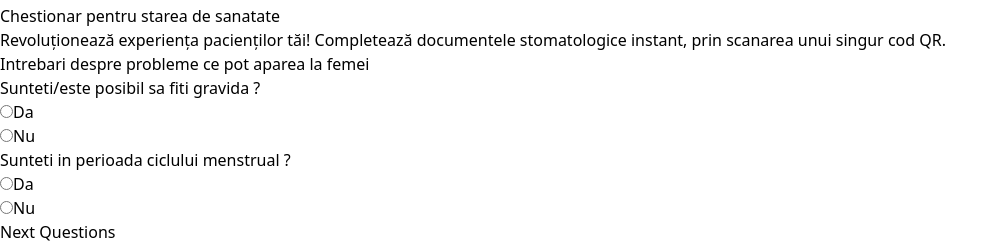
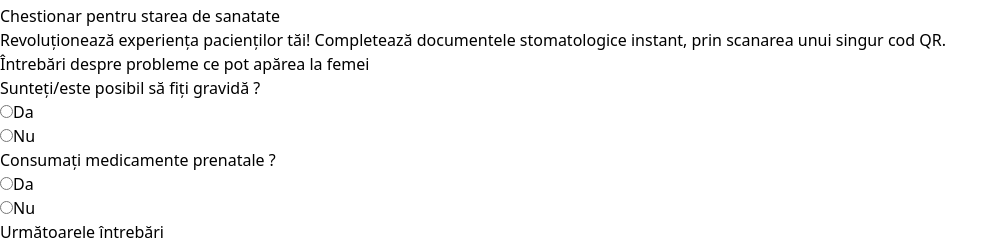
Before and after one commit to StanaAndrei/oralisys-demo, a React (Vite) app: page / in a window 1280 px wide. Both pictures are taken after typing "Sample", "Sample", "Sample", "Sample", "Sample" into the empty fields and a click on the button "Submit". Shown: the part 547-797 px from the top of the page, without its empty margins (0-1008 px from the left). Built offline with nearby package versions, Linux system fonts and the light colour scheme.

Commit message:
added diacritice

```diff
--- a/datastore/questions-pacient-state.js
+++ b/datastore/questions-pacient-state.js
@@ -1,26 +1,26 @@
 export const questionsData = {
-    ['probleme ce pot aparea la femei']: [
+    ['probleme ce pot apărea la femei']: [
         {
             id: 'q1',
-            text: 'Sunteti/este posibil sa fiti gravida ?',
+            text: 'Sunteți/este posibil să fiți gravidă ?',
             options: [
                 { id: 'c1lb1', label: 'Da' },
                 { id: 'c1lb2', label: 'Nu' },
             ]
         },
         {
-            id: 'q2',
-            text: 'Sunteti in perioada ciclului menstrual ?',
+            id: 'q1',
+            text: 'Consumați medicamente prenatale ?',
             options: [
-                { id: 'c1lb3', label: 'Da' },
-                { id: 'c1lb4', label: 'Nu' },
+                { id: 'c2lb3', label: 'Da' },
+                { id: 'c2lb4', label: 'Nu' },
             ]
-        },
+        }
     ],
     ['alergii si tratamente']: [
         {
             id: 'q3',
-            text: 'Suferiti de alergii sau intoleranţe medicamentoase sau nemedicamentoase ?',
+            text: 'Suferiți de alergii sau intoleranţe medicamentoase sau nemedicamentoase ?',
             options: [
                 { id: 'c2lb1', label: 'Da' },
                 { id: 'c2lb2', label: 'Nu' },
@@ -28,7 +28,7 @@ export const questionsData = {
         },
         {
             id: 'q4',
-            text: 'Urmati un anumit tratament (medicamentos, homeopatic) ?',
+            text: 'Urmați un anumit tratament (medicamentos, homeopatic) ?',
             options: [
                 { id: 'c2lb3', label: 'Da' },
                 { id: 'c2lb4', label: 'Nu' },
@@ -43,10 +43,10 @@ export const questionsData = {
             ]
         },
     ],
-    ['interventii anterioare']: [
+    ['intervenții anterioare']: [
         {
             id: 'q6',
-            text: 'Ati mai fost supus(a) unor intervenţii chirurgicale ?',
+            text: 'Ați mai fost supus(a) unor intervenţii chirurgicale ?',
             options: [
                 { id: 'c3lb1', label: 'Da' },
                 { id: 'c3lb2', label: 'Nu' },
@@ -60,17 +60,17 @@ export const questionsData = {
                 { id: 'c3lb4', label: 'Da, fara anestezie' },
                 { id: 'c3lb5', label: 'Da, cu anestezie locala' },
                 { id: 'c3lb6', label: 'Da, cu anestezie locala si sedare inhalatorie' },
-                { id: 'c3lb7', label: 'Da, cu anestezie locala si sedare intravenoasa' },
-                { id: 'c3lb8', label: 'Da, cu anestezie generala' },
+                { id: 'c3lb7', label: 'Da, cu anestezie locala si sedare intravenoasă' },
+                { id: 'c3lb8', label: 'Da, cu anestezie generală' },
             ]
         },
         {
             id: 'q8',
-            text: 'La tratamentele stomatologice anterioare au aparut accidente/incidente sau complicatii la utilizarea anestezicelor?',
+            text: 'La tratamentele stomatologice anterioare au apărut accidente/incidente sau complicații la utilizarea anestezicelor ?',
             options: [
                 { id: 'c3lb9', label: 'Nu' },
-                { id: 'c3lb10', label: 'Lesin' },
-                { id: 'c3lb11', label: 'Greata' },
+                { id: 'c3lb10', label: 'Leșin' },
+                { id: 'c3lb11', label: 'Greața' },
                 { id: 'c3lb12', label: 'Alergii' },
                 { id: 'c3lb13', label: 'Altele' },
             ]
--- a/src/components/PersonalInfoForm.jsx
+++ b/src/components/PersonalInfoForm.jsx
@@ -44,8 +44,8 @@ const PersonalInfoForm = ({ handleOnPersonalInfoFormSubmited }) => {
         setIsProcessing(true);
 
         //hardocded values
-        setFirstName('Pasaran');
-        setLastName('Razvan-Andrei');
+        setFirstName('Păsaran');
+        setLastName('Răzvan-Andrei');
         setCnp('5030824350013');
         setIdCardSeries('MH');
         setIdCardNumber('654869');
@@ -55,7 +55,7 @@ const PersonalInfoForm = ({ handleOnPersonalInfoFormSubmited }) => {
 
     return (
         <div className="max-w-lg mx-auto p-4">
-            <h2 className="text-2xl font-bold mb-8 text-blue-900">Formular pentru informatii personale</h2>
+            <h2 className="text-2xl font-bold mb-8 text-blue-900">Formular pentru informații personale</h2>
             <form onSubmit={handleSubmit} className="space-y-4">
                 <div className="grid grid-cols-2 gap-4">
                     <div>
@@ -116,7 +116,7 @@ const PersonalInfoForm = ({ handleOnPersonalInfoFormSubmited }) => {
                     </div>
                     <div>
                         <label className="block mb-1 text-sm font-bold text-blue-950" htmlFor="idCardNumber">
-                            Numar buletin
+                        Număr buletin
                         </label>
                         <input
                             type="text"
--- a/src/components/QuestionList.jsx
+++ b/src/components/QuestionList.jsx
@@ -37,7 +37,7 @@ const QuestionsList = ({ questionsData, handleFormFinalSubmit }) => {
             {currentCategoryIndex < categories.length ? (
                 <div>
                     <h2 className="text-2xl font-bold mb-4 text-blue-900">
-                        Intrebari despre {categories[currentCategoryIndex]}
+                      Întrebări despre {categories[currentCategoryIndex]}
                     </h2>
                     {questionsData[categories[currentCategoryIndex]].map((question) => (
                         <MultipleChoiceQuestion
@@ -56,7 +56,7 @@ const QuestionsList = ({ questionsData, handleFormFinalSubmit }) => {
                                     !isAllAnswered() ? 'opacity-50 cursor-not-allowed' : ''
                                 }`}
                             >
-                                Next Questions
+                                Următoarele întrebări
                             </button>
                         }
                         {currentCategoryIndex === categories.length - 1 && (
@@ -74,7 +74,7 @@ const QuestionsList = ({ questionsData, handleFormFinalSubmit }) => {
                 </div>
             ) : (
                 <div className="text-center">
-                    <h2 className="text-2xl font-bold mb-4">Thank you for completing the quiz!</h2>
+                    <h2 className="text-2xl font-bold mb-4">Mulțumim că ați completat!</h2>
                     <button onClick={() => setCurrentCategoryIndex(0)} className="p-2 bg-blue-500 text-white rounded hover:bg-blue-600 transition duration-200">
                         Restart Quiz
                     </button>
```
